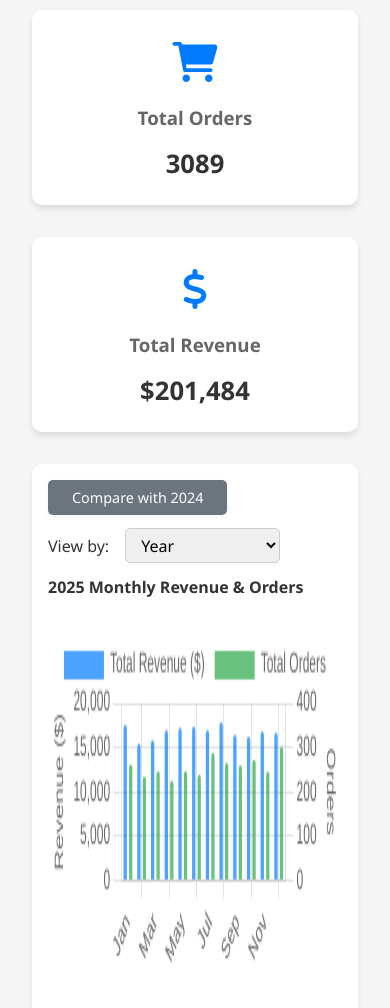
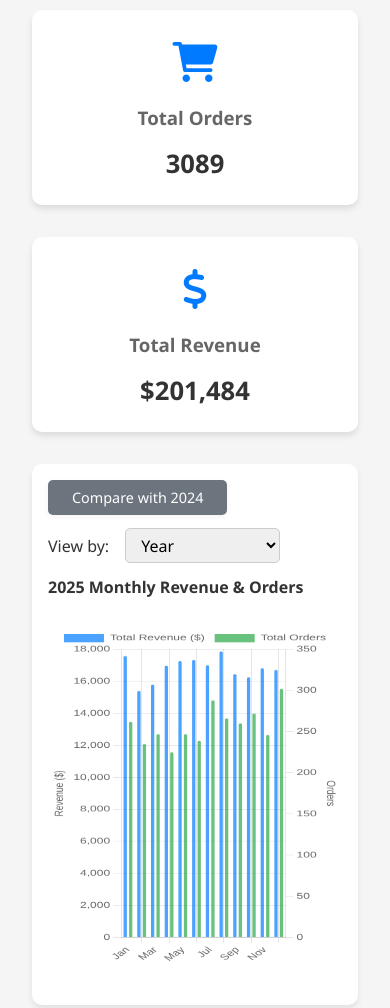
Before and after one commit to Fvhad/Nabataty-test-dashboard, a plain HTML site: page index.html in a window 390 px wide. Shown: the part 89-1097 px from the top of the page. Drawn offline with nearby package versions, Linux system fonts and the light colour scheme.

Commit message:
Improve bar chart responsiveness

```diff
--- a/script.js
+++ b/script.js
@@ -76,6 +76,7 @@ const barChart = new Chart(ctx, {
     },
     options: {
         responsive: true,
+        maintainAspectRatio: false,
         plugins: {
             legend: {
                 position: 'top',
@@ -89,6 +90,13 @@ const barChart = new Chart(ctx, {
             }
         },
         scales: {
+            x: {
+                ticks: {
+                    autoSkip: true,
+                    maxRotation: 45,
+                    minRotation: 0
+                }
+            },
             y: {
                 beginAtZero: true,
                 position: 'left',
--- a/styles.css
+++ b/styles.css
@@ -245,8 +245,9 @@ h1 {
 
 #revenueOrdersBarChart {
     width: 100% !important;
-    max-width: 800px;
-    height: 350px !important;
+    height: 60vh !important;
+    max-height: 500px;
+    min-height: 300px;
     display: block;
     margin: 0 auto;
 }
@@ -271,6 +272,10 @@ h1 {
     .comparison-grid {
         grid-template-columns: 1fr;
     }
+    #revenueOrdersBarChart {
+        height: 45vh !important;
+        min-height: 240px;
+    }
 }
 
 @media (max-width: 480px) {
@@ -289,4 +294,8 @@ h1 {
     .chart-controls {
         gap: 0.8rem;
     }
+    #revenueOrdersBarChart {
+        height: 40vh !important;
+        min-height: 200px;
+    }
 }
```
